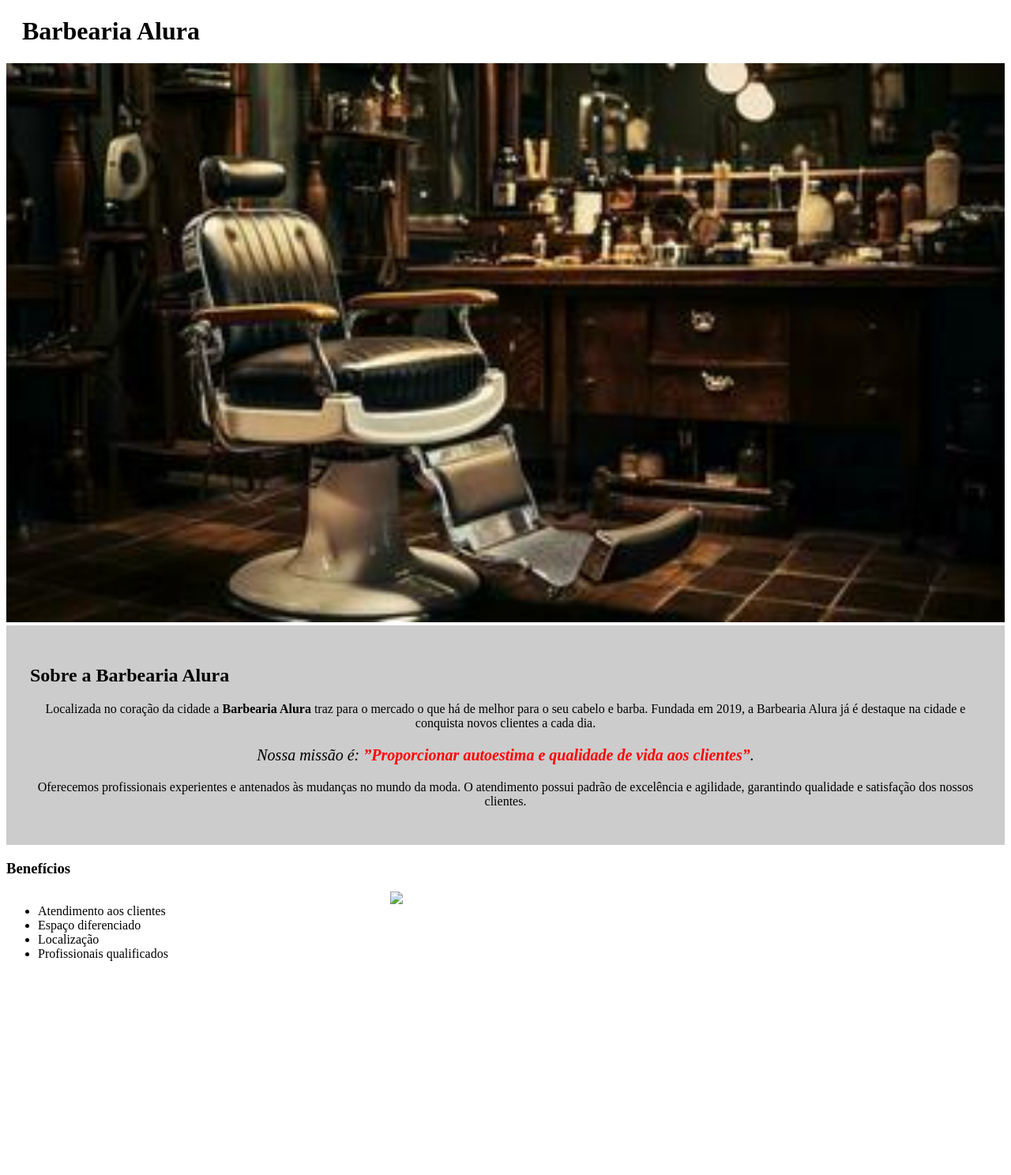
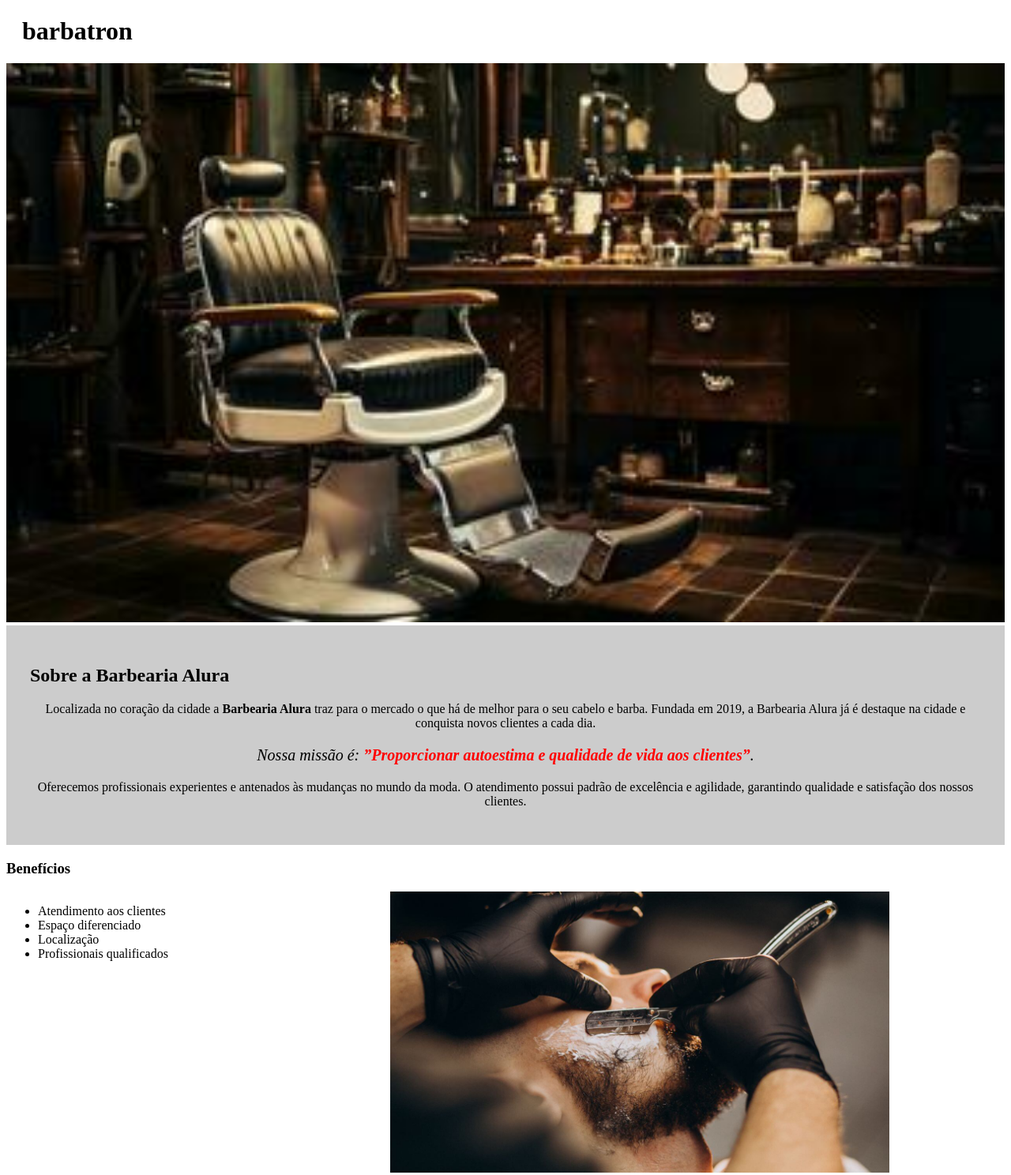
Before and after one commit to MATHEUScanetaFother/barbatron, a plain HTML site: page index.html in a window 1280 px wide. Shown: the whole page at 79% size. Before the commit the page ends 1241 px from the top, so only its background shows below. Drawn offline with Linux system fonts and the light colour scheme.

Commit message:
Update index.html

```diff
--- a/index.html
+++ b/index.html
@@ -8,7 +8,7 @@
 </head>
 <body>
   <header>
-    <h1 class="titulo-principal">Barbearia Alura</h1>
+    <h1 class="titulo-principal">barbatron</h1>
   </header>
 <img id="banner" src="30463554-barbearia-cadeira-e-vintage-ferramentas-generativo-ai-foto.jpeg">
 <div class="principal">
@@ -25,7 +25,7 @@
 <li class=”itens”>Localização</li>
 <li class=”itens”>Profissionais qualificados</li>
 </ul>
-<img src="beneficios.jpg" class="imagembeneficios">
+<img src="Barbearia-Ipanema.jpg" class="imagembeneficios">
 </div class="benefícios">
 </body>
 </html>
```
